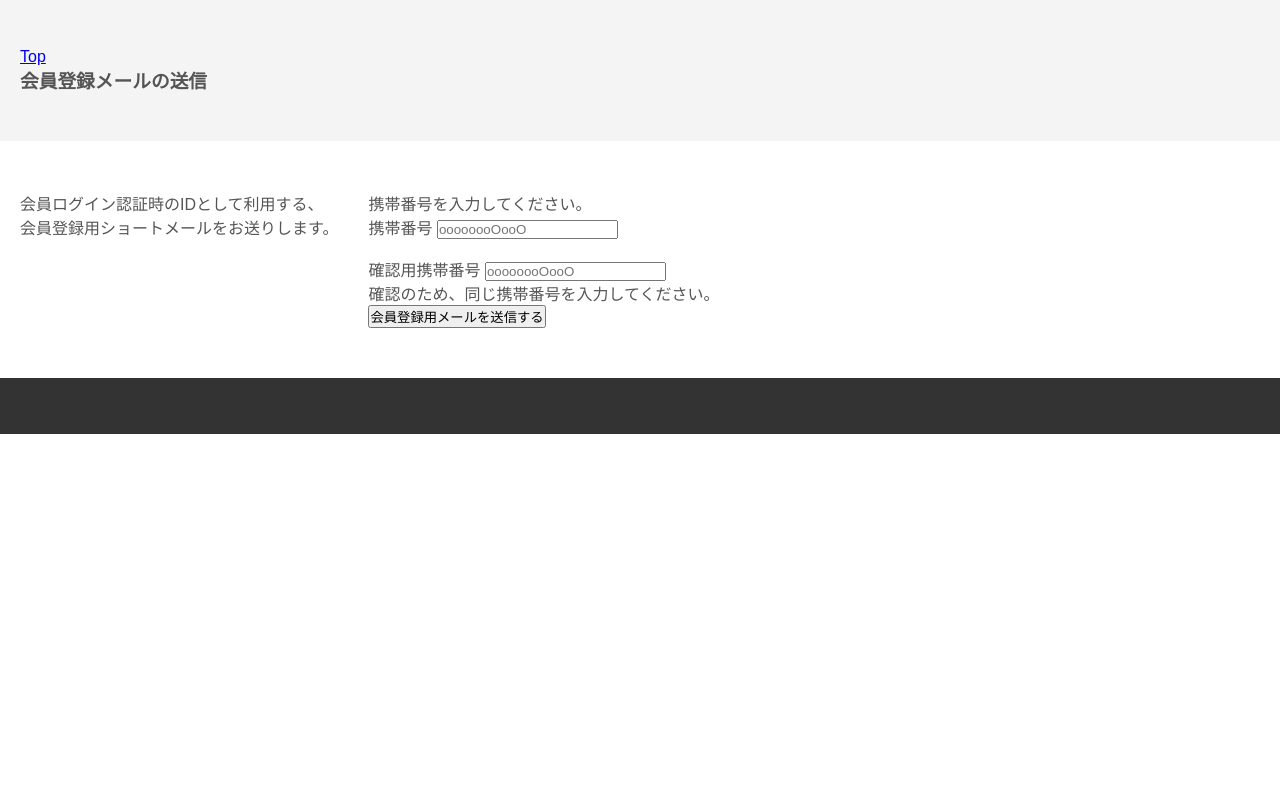
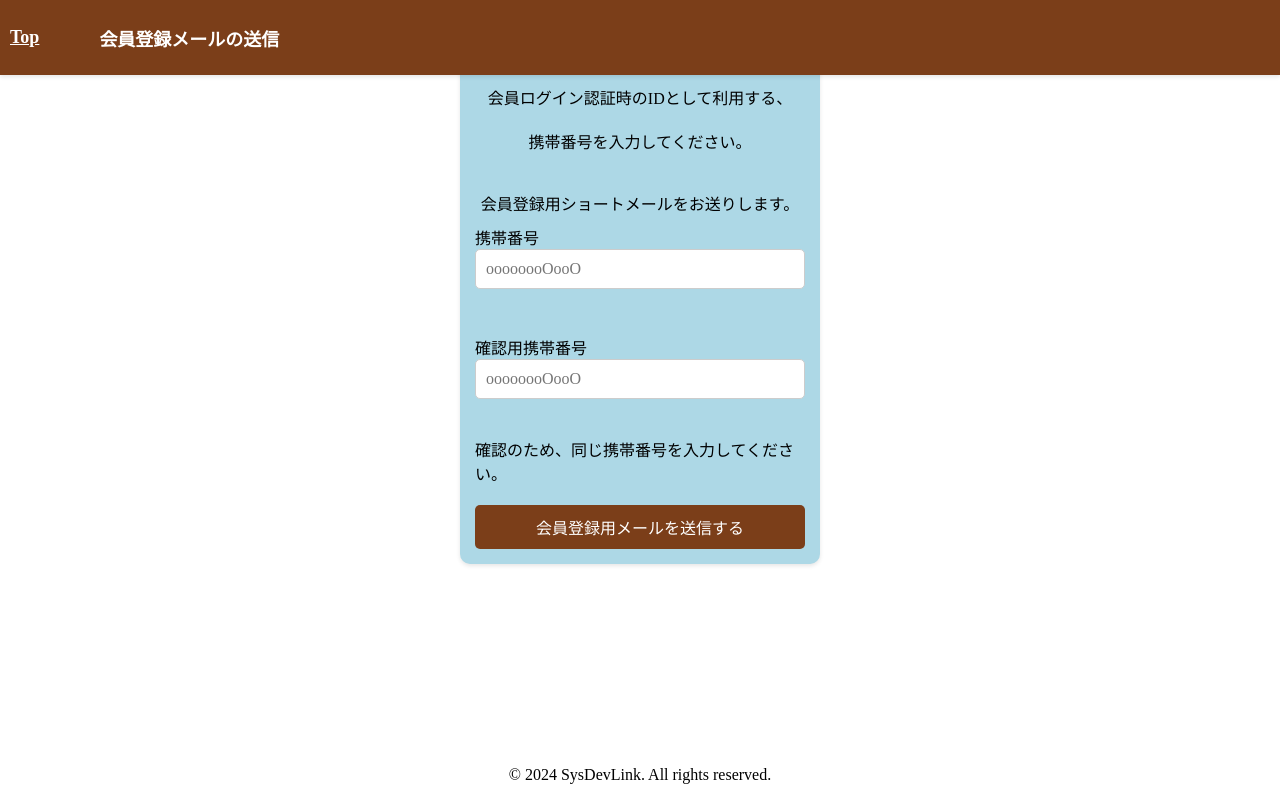
Before and after one commit to douglasmarsalis/sysdevlinkCafe, a PHP site: page /views/register.php in a window 1280 px wide. Run offline with PHP 8.4, Linux system fonts and the light colour scheme.

Commit message:
Added css to register-login, now adding css to register

```diff
--- /dev/null
+++ b/assets/css/register.css
@@ -0,0 +1,106 @@
+/* General styles */
+* {
+    margin: 0;
+    padding: 0;
+    box-sizing: border-box;
+    font-family: 'Times New Roman', Times, serif;
+}
+
+/* Register Phone Number and Email to User - register.php*/
+/* ユーザーに電話番号とメールアドレスを登録する */
+.register-header {
+    display: flex;
+    align-items: center;
+    justify-content: space-evenly;
+    padding: 10px;
+    background-color: #7b3e19;
+    color: white;
+    position: fixed;
+    width: 100%;
+    top: 0;
+    left: 0;
+    height: 75px;
+    box-shadow: 0 2px 4px rgba(0, 0, 0, 0.1);
+}
+
+.register-header a {
+    color: white;
+    text-decoration: underline;
+    font-size: 18px;
+    font-weight: bold;
+}
+
+.register-title {
+    flex: 1;
+    padding-left: 60px;
+    margin: 0;
+    font-size: 18px;
+    color: white;
+}
+
+/* Register container styles */
+.register-container {
+    display: flex;
+    flex-direction: column; /* Arrange elements in a column */
+    align-items: center; /* Center items horizontally */
+    padding: 15px;
+    background-color: lightblue; /* Light background color for contrast */
+    border-radius: 10px; /* Rounded corners */
+    box-shadow: 0 2px 4px rgba(0, 0, 0, 0.1); /* Subtle shadow for depth */
+    width: 90%;
+    max-width: 360px; /* Restrict maximum width for better mobile appearance */
+    margin: 60px auto; /* Center container horizontally */
+}
+
+/* Paragraph and label styles */
+.register-info {
+    margin: 10px 0; /* Spacing between paragraphs */
+    text-align: left; /* Center text */
+}
+
+/* Form styles */
+#registrationForm {
+    display: flex;
+    flex-direction: column; /* Arrange form elements in a column */
+    width: 100%; /* Make form take full width of container */
+}
+
+/* Input and button styles */
+input[type="tel"] {
+    width: 100%;
+    padding: 10px;
+    font-size: 16px;
+    margin-bottom: 10px; /* Spacing between inputs */
+    border: 1px solid #ccc;
+    border-radius: 5px; /* Rounded corners for inputs */
+}
+
+button {
+    width: 100%;
+    padding: 10px;
+    font-size: 16px;
+    color: white;
+    background-color: #7b3e19; /* Primary color for button */
+    border: none; /* Remove default border */
+    border-radius: 5px; /* Rounded corners for button */
+    cursor: pointer;
+    margin-top: 10px; /* Spacing above button */
+}
+
+button:hover {
+    background-color: #b28b84;
+}
+
+/*Footer*/
+footer {
+    display: flex;
+    justify-content: center;
+    text-align: center;
+    background-color: none;
+    color: black;
+    position: fixed;
+    bottom: 0;
+    width: 100%;
+    height: 50px;
+    line-height: 50px;
+}
--- a/assets/css/styles.css
+++ b/assets/css/styles.css
@@ -1,58 +1,4 @@
-/*body*/
-* {
-    margin: 0;
-    padding: 0;
-    box-sizing: border-box;
-}
-
-body {
-    font-family: sans-serif;
-    min-height: 100%;
-    color: #555;
-}
-
-
-/*Navigation Bar*/
-nav .links {
-    display: grid;
-    grid-template-columns: auto 1fr;
-    align-items: center;
-    grid-column-gap: 5px;
-    grid-template-rows: 30px;
-    text-align: center;
-    box-shadow: 0 5px 5px rgba(0,0,0,0.15);
-    position: sticky;
-    top: 0;
-    background-color: #7b3e19;
-    padding-left: 10px;
-    padding-right: 10px;
-}
-
-nav .cafeName {
-    font-size: 28px;
-    text-align: center;
-    font-weight: bold;
-    color: #f5e5fc;
-    background-color: #7b3e19;
-}
-
-nav a {
-    text-decoration: none;
-    display: inline-block;
-    padding: 10px 35px;
-    transition: background-color 0.3s, color 0.3s;
-    color: #fff;
-    font-size: 18px;
-}
-
-nav a:hover,
-nav a:active {
-    background: #4d9176;
-    color: #fff;
-    border-radius: 3px;
-}
-
-
+/*Main Page CSS */
 /*Header*/
 header {
     padding: 48px 20px;
@@ -64,8 +10,7 @@ header .sub-title {
     line-height: 28px;
 }
 
-
-/*Main*/
+/*Main */
 main {
     padding: 20px;
     display: grid;
--- a/views/register.php
+++ b/views/register.php
@@ -5,17 +5,20 @@
     <meta name="viewport" content="width=device-width, initial-scale=1.0">
     <meta name="description" content="プチコーヒーショップの美味しいピザとワッフルのテイクアウト">
     <meta name="ketwords" content="ピザ、ワッフル、コーヒー、紅茶、テイクアウト、カフェ、プチ">
-    <link rel="stylesheet" href="assets/css/styles.css">
+    <link rel="stylesheet" href="../assets/css/register.css">
     <title>Puchi カフェ</title>
 </head>
 <body>
     <header>
+        <div class="register-header">
             <a class="top-btn" href="register-login.php" onclick="scrollToTop()">Top</a>
             <h3 class="register-title">会員登録メールの送信</h3>
+        </div>
     </header>
     <main>
+        <div class="register-container">
             <p class="register-info">会員ログイン認証時のIDとして利用する、</p>
-        <p class="register-info">携帯番号を入力してください。</p>
+            <p class="register-info">携帯番号を入力してください。</p><br/>
             <p class="register-info">会員登録用ショートメールをお送りします。</p>
 
             <form id="registrationForm">
@@ -29,9 +32,10 @@
 
                 <button type="button" onclick="register()">会員登録用メールを送信する</button>
             </form>
+        </div>
     </main>
-        <footer>
-            <p style="position: fixed; bottom: 0; text-align: center">&copy; 2024 SysDevLink. All rights reserved.</p>
+        <footer class="footer">
+            <p class="company-info">&copy; 2024 SysDevLink. All rights reserved.</p>
         </footer>
     <script>
         function scrollToTop() {
```
Also changed, not shown: assets/css/register-login.css (added, +99 -0 lines), views/login.php (+24 -0 lines), views/register-login.php (+11 -6 lines). Lines whose indentation alone changed are shown as unchanged.
